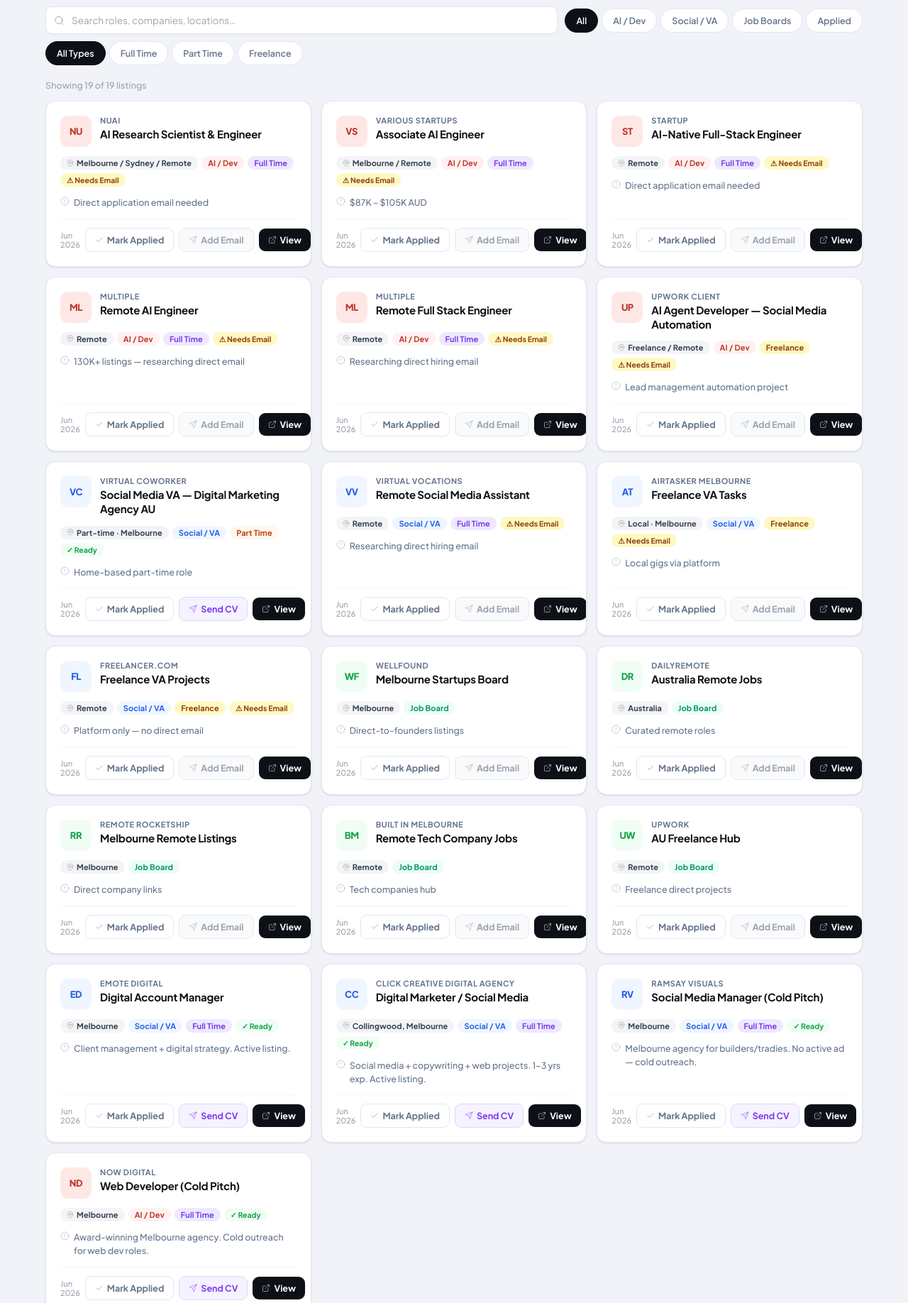
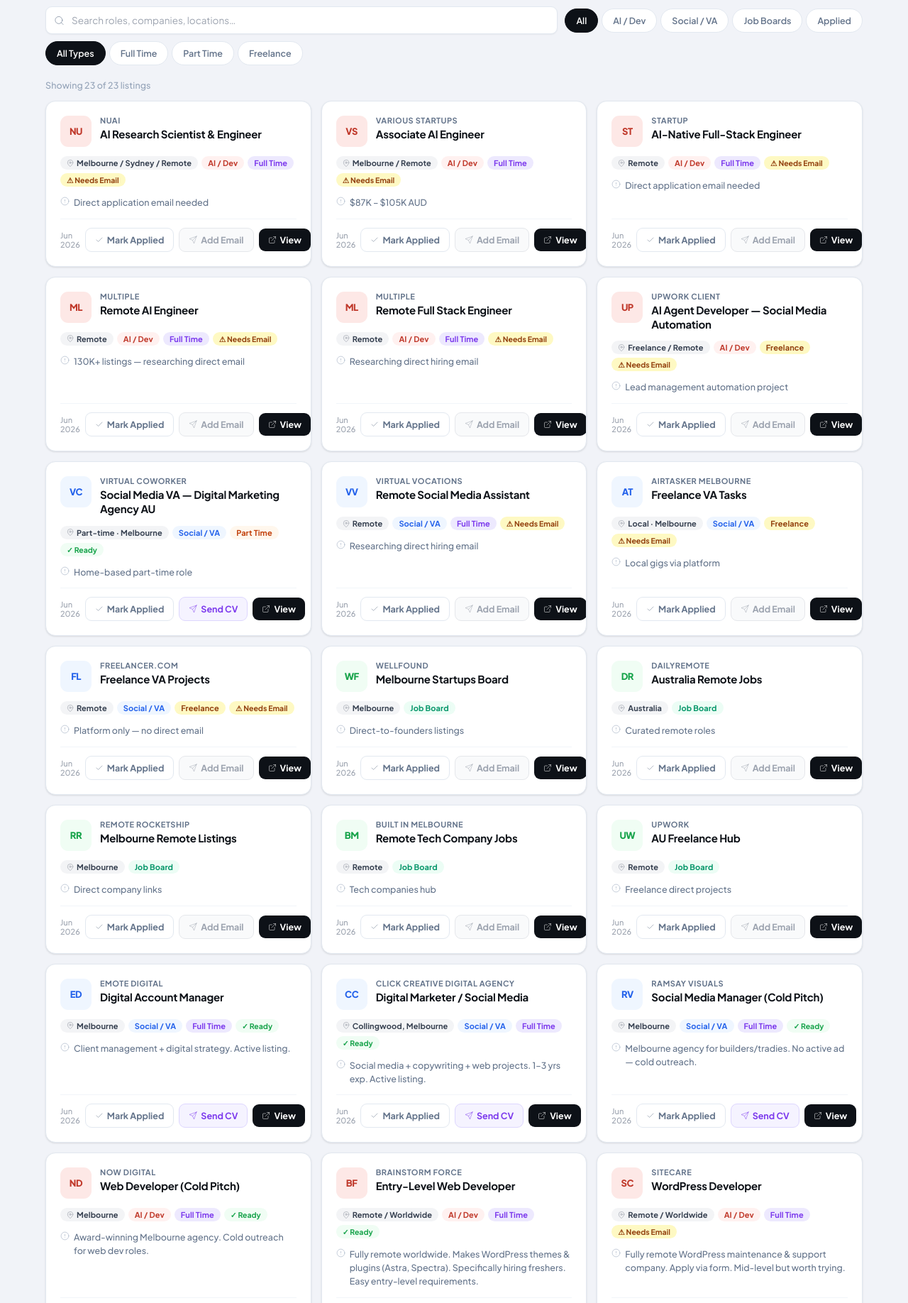
Before and after one commit to notanotherpeter-a11y/job-board, a website: page index.html in a window 1280 px wide. Shown: the part 293-2129 px from the top of the page at 71% size. Drawn offline with nearby package versions, Linux system fonts and the light colour scheme; no server answers.

Commit message:
Add 4 remote entry-level web dev listings: Brainstorm Force, SiteCare, Contra, WPMU DEV

```diff
--- a/index.html
+++ b/index.html
@@ -1054,6 +1054,62 @@ const JOBS = [
     avatarBg: "#fde8e6",
     avatarColor: "#c0392b",
   },
+  {
+    id: 20,
+    company: "Brainstorm Force",
+    role: "Entry-Level Web Developer",
+    location: "Remote / Worldwide",
+    category: "ai",
+    type: "fulltime",
+    email: "careers@brainstormforce.com",
+    notes: "Fully remote worldwide. Makes WordPress themes & plugins (Astra, Spectra). Specifically hiring freshers. Easy entry-level requirements.",
+    url: "https://brainstormforce.com/join/web-developer/",
+    initials: "BF",
+    avatarBg: "#fde8e6",
+    avatarColor: "#c0392b",
+  },
+  {
+    id: 21,
+    company: "SiteCare",
+    role: "WordPress Developer",
+    location: "Remote / Worldwide",
+    category: "ai",
+    type: "fulltime",
+    email: null,
+    notes: "Fully remote WordPress maintenance & support company. Apply via form. Mid-level but worth trying.",
+    url: "https://sitecare.applytojob.com/apply/sxylejr18d/wordpress-developer",
+    initials: "SC",
+    avatarBg: "#fde8e6",
+    avatarColor: "#c0392b",
+  },
+  {
+    id: 22,
+    company: "Contra",
+    role: "Freelance Web Dev Platform",
+    location: "Remote / Worldwide",
+    category: "board",
+    type: "freelance",
+    email: null,
+    notes: "Commission-free (0% fees vs Upwork's 20%). Pick up small web projects at your own pace. Great for stacking part-time income.",
+    url: "https://contra.com/features/find-freelance-jobs",
+    initials: "CO",
+    avatarBg: "#f0fdf4",
+    avatarColor: "#16a34a",
+  },
+  {
+    id: 23,
+    company: "WPMU DEV",
+    role: "WordPress Support Specialist",
+    location: "Remote / Worldwide",
+    category: "ai",
+    type: "fulltime",
+    email: null,
+    notes: "Fully remote. Basically help desk for WordPress users. No heavy coding. Apply via form. Note: shifts are 4pm-12am UTC (3am AEDT).",
+    url: "https://wpmudev.com/career/support-superhero/",
+    initials: "WP",
+    avatarBg: "#fde8e6",
+    avatarColor: "#c0392b",
+  },
 ];
 
 const CAT_LABELS  = { ai: "AI / Dev", social: "Social / VA", board: "Job Board" };
```
